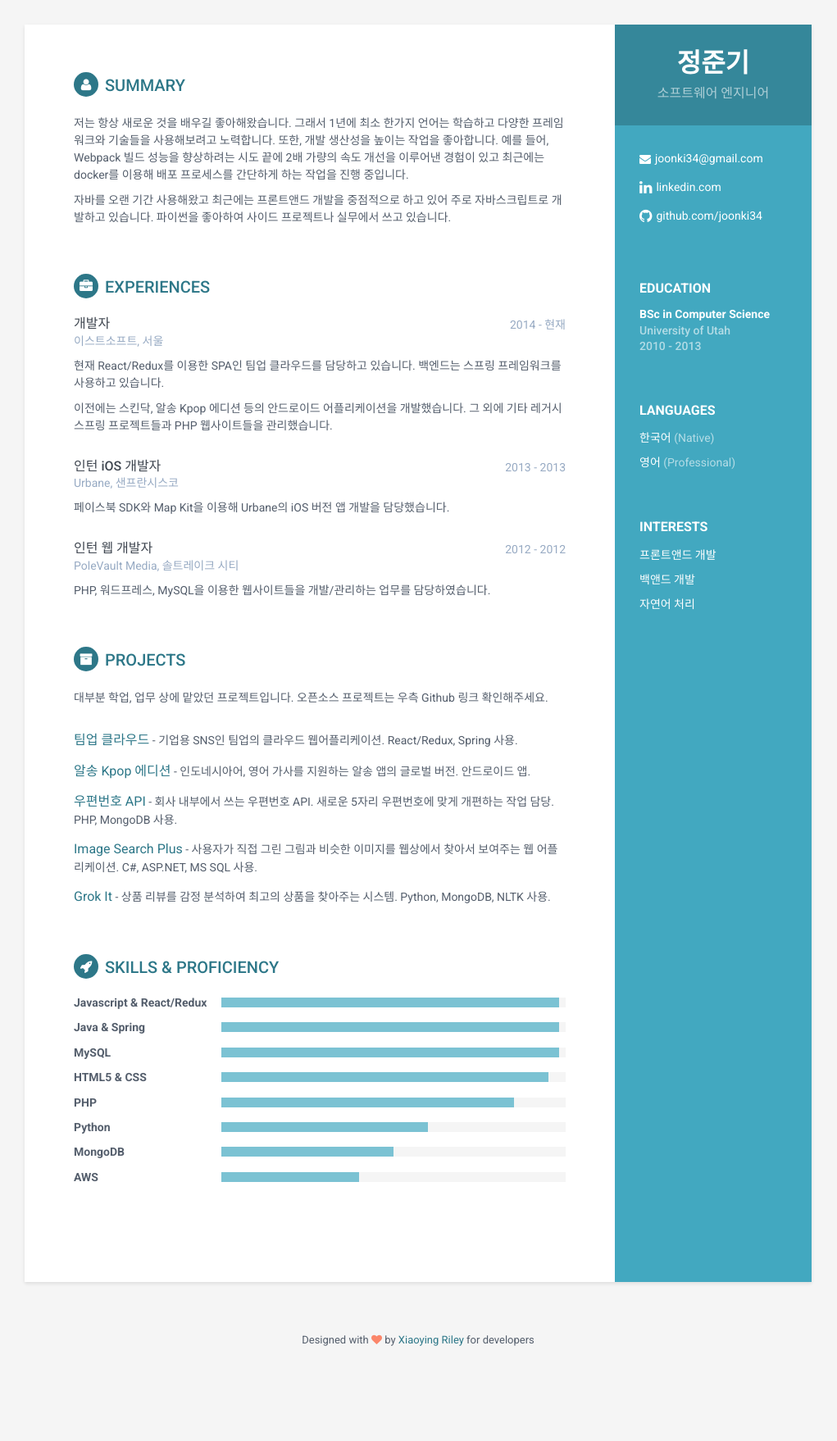
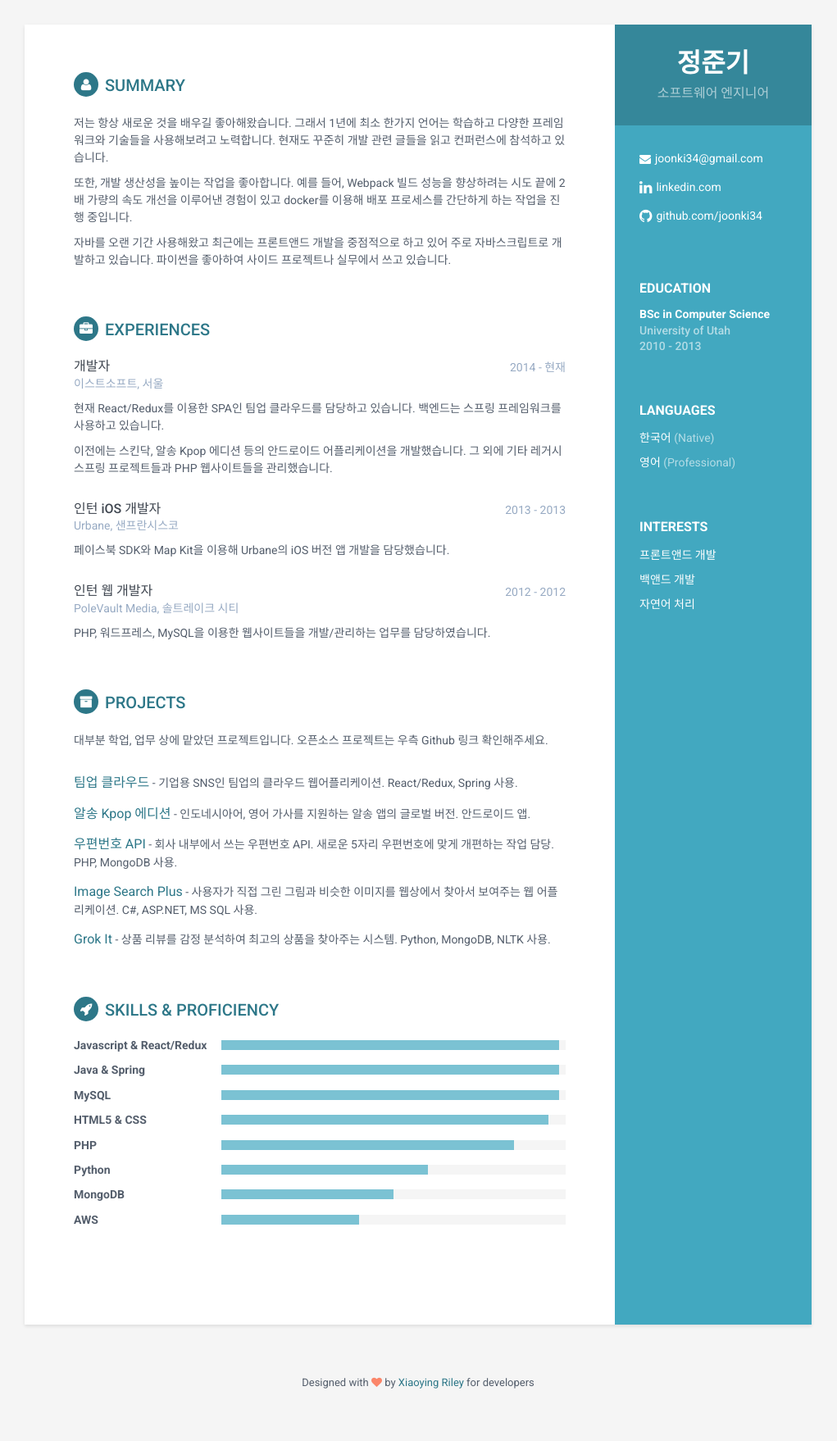
Before and after one commit to joonki34/joonki34.github.io, a Jekyll site: the page built from korean/index.html, in a window 1280 px wide. Shown: the whole page at 82% size, without its empty margins (130-1151 px from the left). Built offline with Jekyll 4.4.1, drawn with Linux system fonts in a browser that asks for light colours; before the commit the page ends 1706 px from its top, so only the background shows below that.

Commit message:
Edit korean version

```diff
--- a/_layouts/korean.html
+++ b/_layouts/korean.html
@@ -76,7 +76,8 @@
             <section class="section summary-section">
                 <h2 class="section-title"><i class="fa fa-user"></i>Summary</h2>
                 <div class="summary">
-                    <p>저는 항상 새로운 것을 배우길 좋아해왔습니다. 그래서 1년에 최소 한가지 언어는 학습하고 다양한 프레임워크와 기술들을 사용해보려고 노력합니다. 또한, 개발 생산성을 높이는 작업을 좋아합니다. 예를 들어, Webpack 빌드 성능을 향상하려는 시도 끝에 2배 가량의 속도 개선을 이루어낸 경험이 있고 최근에는 docker를 이용해 배포 프로세스를 간단하게 하는 작업을 진행 중입니다.</p>
+                    <p>저는 항상 새로운 것을 배우길 좋아해왔습니다. 그래서 1년에 최소 한가지 언어는 학습하고 다양한 프레임워크와 기술들을 사용해보려고 노력합니다. 현재도 꾸준히 개발 관련 글들을 읽고 컨퍼런스에 참석하고 있습니다.</p>
+                    <p>또한, 개발 생산성을 높이는 작업을 좋아합니다. 예를 들어, Webpack 빌드 성능을 향상하려는 시도 끝에 2배 가량의 속도 개선을 이루어낸 경험이 있고 docker를 이용해 배포 프로세스를 간단하게 하는 작업을 진행 중입니다.</p>
                     <p>자바를 오랜 기간 사용해왔고 최근에는 프론트앤드 개발을 중점적으로 하고 있어 주로 자바스크립트로 개발하고 있습니다. 파이썬을 좋아하여 사이드 프로젝트나 실무에서 쓰고 있습니다.</p>
                 </div><!--//summary-->
             </section><!--//section-->
```
